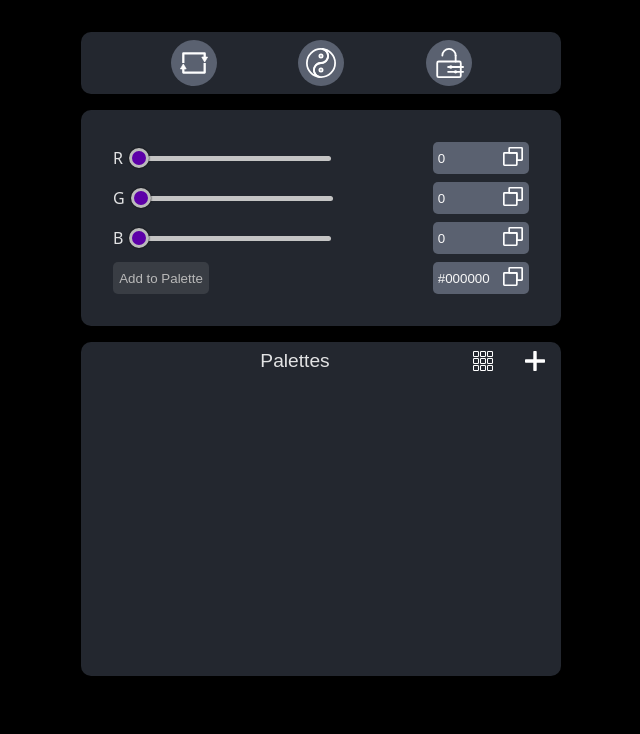
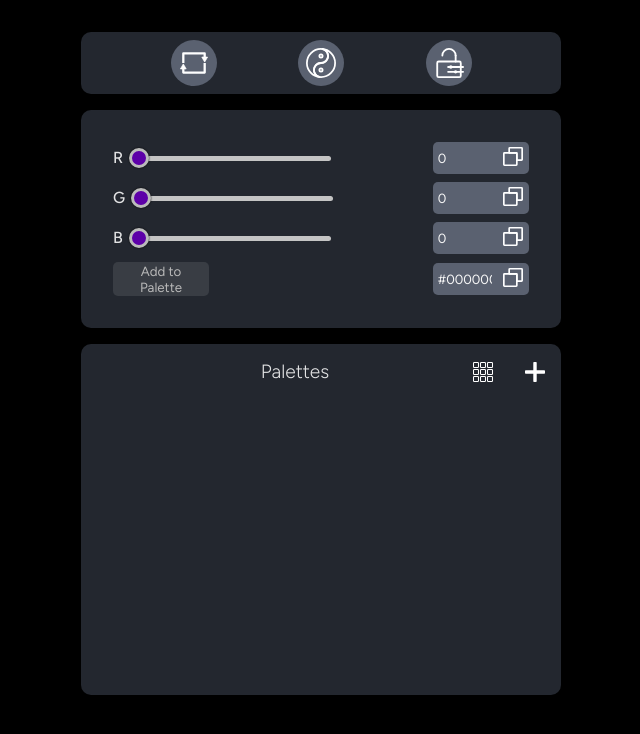
Before and after one commit to andrec2709/colorpicker-react, a React (Vite) app: page / in a window 1280 px wide. Shown: the top 734 px of the page, without its empty margins (319-959 px from the left). Built offline with nearby package versions, Linux system fonts and the light colour scheme.

Commit message:
change fonts

```diff
--- a/src/App.css
+++ b/src/App.css
@@ -1,3 +1,14 @@
+/* [start] -------- Fonts --------> */
+
+@font-face {
+  font-family: 'Figtree';
+  src: url('./assets/fonts/Figtree/Figtree-VariableFont_wght.ttf');
+  font-weight: 100 900;
+}
+
+
+/* [end] -------- Fonts --------> */
+
 #root {
   align-self: center;
   width: clamp(17rem, 80vw, 30rem);
@@ -10,6 +21,7 @@
 
 * {
   box-sizing: border-box;
+  font-family: 'Figtree';
 }
 
 *:focus-visible {
@@ -37,7 +49,7 @@ button {
   border: none;
   background-color: unset;
   height: 100%;
-
+  font-weight: 300;
   &:disabled {
     color: unset;
   }
@@ -219,7 +231,7 @@ button {
   height: fit-content;
   background-color: rgb(35, 39, 47);
   border-radius: 10px;
-  padding: .5rem 1rem;
+  padding: 1rem;
   display: flex;
   flex-direction: column;
 }
```
Also changed, not shown: src/assets/fonts/Figtree/Figtree-Italic-VariableFont_wght.ttf (added), src/assets/fonts/Figtree/Figtree-VariableFont_wght.ttf (added).
